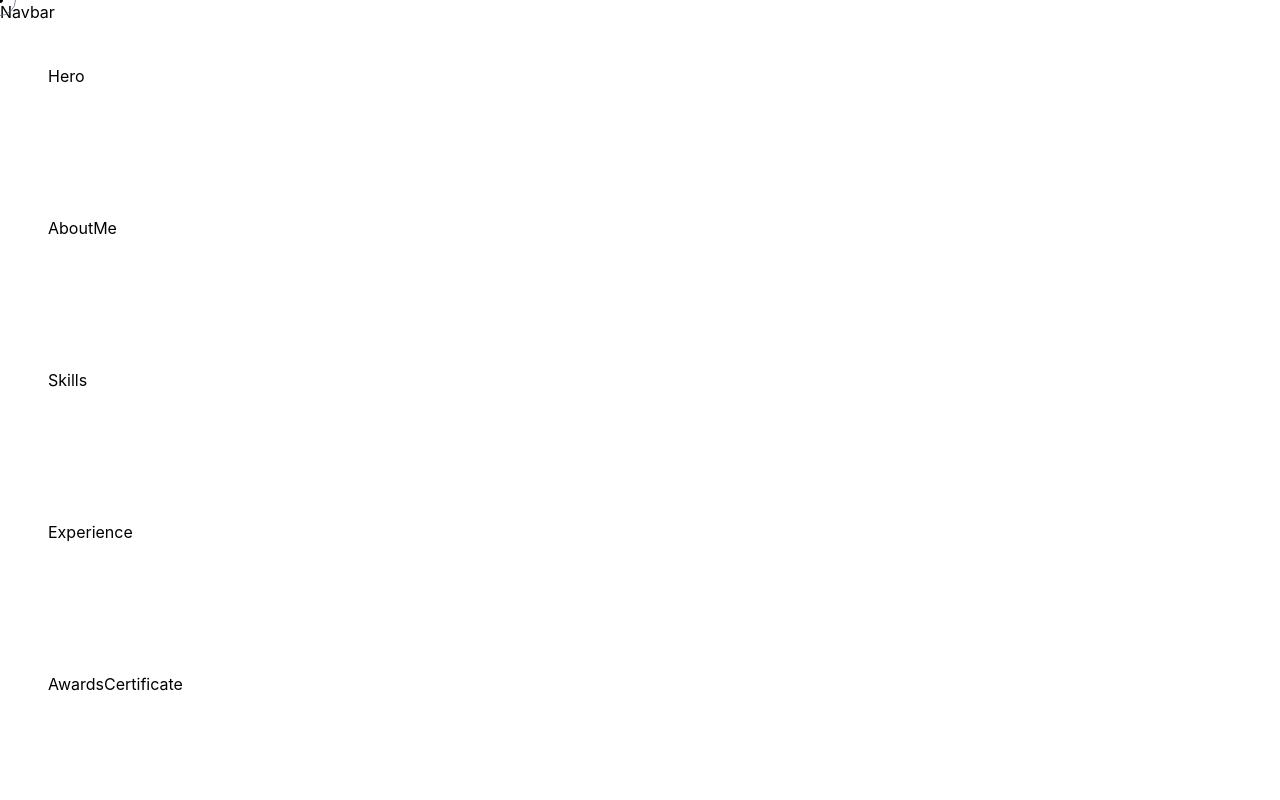
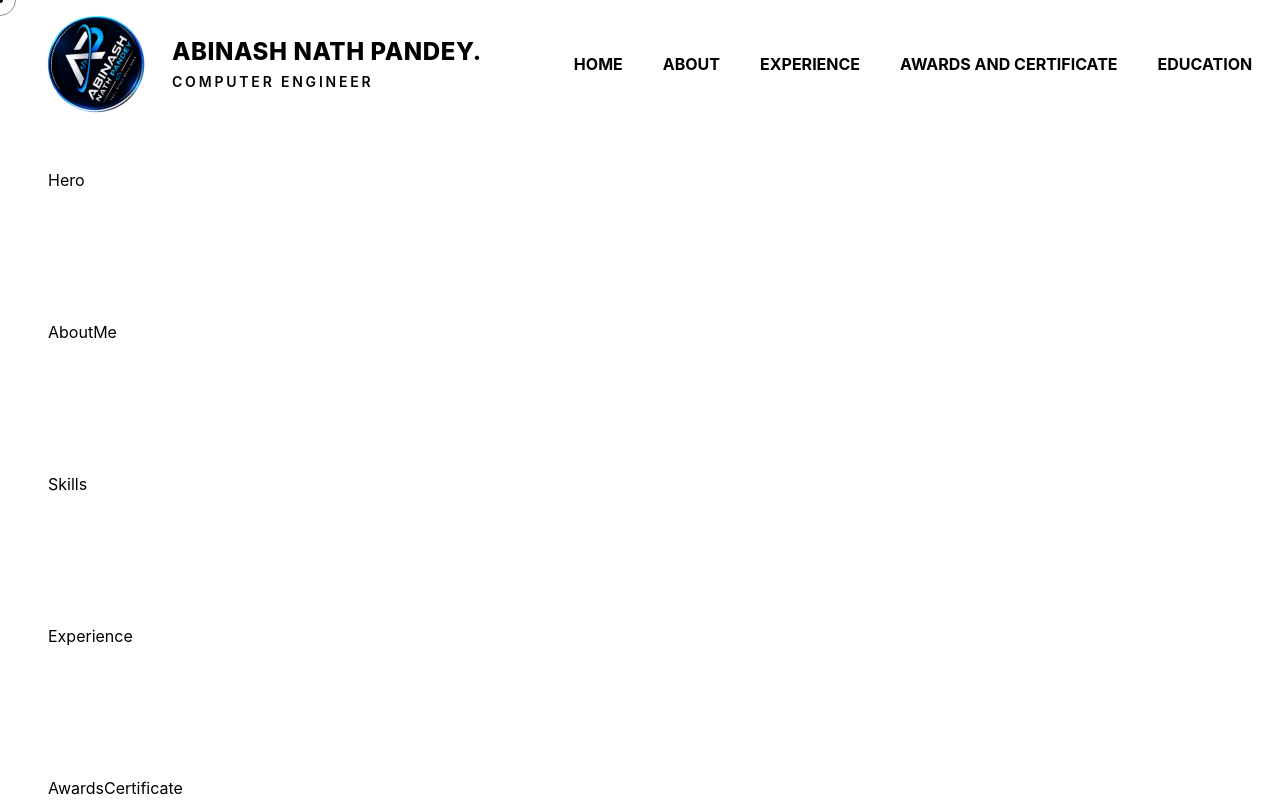
Before and after one commit to abinash2055/Abinash-Professional-Portfolio, a React (Vite) app: page / in a window 1280 px wide. Shown: the top 800 px of the page. Built offline with nearby package versions, Linux system fonts and the light colour scheme.

Commit message:
Logo Title data done

```diff
--- a/src/components/Navbar.jsx
+++ b/src/components/Navbar.jsx
@@ -1,8 +1,30 @@
 import React from 'react'
+
+// Navbar Components
+import Logo from "./navbar/Logo";
+import Title from "./navbar/Title";
+import NavLinks from './navbar/NavLinks';
 
 const Navbar = () => {
   return (
-    <div>Navbar</div>
+    <nav className="w-full px-5 py-4 sm:px-8 lg:px-12">
+      <div className="flex w-full items-center gap-4">
+
+        {/* Navbar Logo */}
+        <Logo />
+
+        {/* Navbar Title */}
+        <div className="ml-3 shrink-0">
+          <Title />
+        </div>
+
+        {/* Navigation Links */}
+        <div className="ml-16 shrink-0">
+          <NavLinks />
+        </div>
+
+      </div>
+    </nav>
   )
 }
 
--- a/src/components/navbar/Logo.jsx
+++ b/src/components/navbar/Logo.jsx
@@ -1,9 +1,71 @@
-import React from 'react'
+import React, { useEffect, useState } from 'react';
+
+// Import logo configuration and data
+import navbarLogo from "../../data/navbar/Logo"
+
 
 const Logo = () => {
+
+  // Extract logo data from configuration
+  const { logo } = navbarLogo;
+
+
+  // State to control the initial logo entrance animation
+  const [loaded, setLoaded] = useState(false);
+
+
+  // Trigger entrance animation when the component mounts
+  useEffect(() => {
+    const timer = setTimeout(() => {
+      setLoaded(true);
+    }, 100);
+
+
+    // Clear timeout when component unmounts
+    return () => clearTimeout(timer);
+  }, []);
+
+
   return (
-    <div>Logo</div>
-  )
-}
+    // Logo container: clickable and navigates to homepage
+    <a
+      href='/'
+      aria-label="Go to homepage"
+
+      // Animate logo from left to its original position
+      className={`
+        group flex shrink-0 items-center justify-center transition-all duration-[2500ms] ease-in-out
+        ${loaded
+          ? "translate-x-0 opacity-100"
+          : "-translate-x-32 opacity-0"}`}>
+
+
+      {/* Portfolio Logo Image */}
+      <img
+        src={logo.src}
+        alt={logo.alt}
+
+        // Logo size, continuous anticlockwise rotation,
+        // pause rotation on hover and keyboard focus
+        className="
+          h-20 w-20 sm:h-24 sm:w-24 object-contain
+          motion-safe:animate-spin
+          motion-safe:[animation-direction:reverse]
+          group-hover:[animation-play-state:paused]
+          group-focus-visible:[animation-play-state:paused]"
+
+        // Rotation speed: one complete revolution every 5 seconds
+        style={{ animationDuration: "5s" }}
+      />
+
+      {/* Display logo name only when enabled in Logo.js */}
+      {logo.showName && (
+        <span className="ml-3 font-bold">
+          {logo.name}
+        </span>
+      )}
+    </a>
+  );
+};
 
 export default Logo
--- a/src/components/navbar/NavLinks.jsx
+++ b/src/components/navbar/NavLinks.jsx
@@ -1,9 +1,87 @@
+
 import React from 'react'
 
+// Import navigation links configuration
+import navbarLinks from "../../data/navbar/NavLinks";
+
 const NavLinks = () => {
+
+  // Extract navigation title and links
+  const { title, links } = navbarLinks;
+
   return (
-    <div>NavLinks</div>
-  )
-}
+    <>
+      {/* Navbar entrance animation CSS */}
+      <style>
+        {`
+        @keyframes navbarSlideDown {
+          0% {
+            opacity: 0;
+            transform: translateY(-40px);
+          }
 
-export default NavLinks
+          100% {
+            opacity: 1;
+            transform: translateY(0);
+          }
+        }
+
+        .navbar-entrance {
+          opacity: 0;
+          animation: navbarSlideDown 0.8s cubic-bezier(0.16, 1, 0.3, 1) forwards;
+          will-change: transform, opacity;
+        }
+
+        @media (prefers-reduced-motion: reduce) {
+          .navbar-entrance {
+            animation: none;
+            opacity: 1;
+          }
+        }
+        `}
+      </style>
+
+      {/* NavLink Content  */}
+      <nav
+        aria-label={title}
+        className="flex items-center justify-center"
+      >
+        {/* Navigation links */}
+        <ul className="flex items-center gap-2 lg:gap-4">
+          {links.map((link) => (
+            <li key={link.id}>
+
+              {/* Individual navigation link */}
+              <a
+                href={link.path}
+                className="
+                group relative inline-block
+                rounded-lg px-3 py-2
+                text-base font-bold uppercase
+                transition-all duration-300 ease-in-out
+                focus-visible:outline-none
+                focus-visible:ring-2 focus-visible:ring-blue-500
+              "
+              >
+                {link.name}
+
+                {/* Animated underline */}
+                <span
+                  className="
+                  absolute bottom-1 left-3 right-3
+                  h-0.5 origin-left scale-x-0
+                  rounded-full bg-blue-500
+                  transition-transform duration-300
+                  group-hover:scale-x-100
+                "
+                />
+              </a>
+            </li>
+          ))}
+        </ul>
+      </nav>
+    </>
+  );
+};
+
+export default NavLinks;
--- a/src/components/navbar/Title.jsx
+++ b/src/components/navbar/Title.jsx
@@ -1,9 +1,62 @@
-import React from 'react'
+
+import React, { useEffect, useState } from "react";
+
+// Import navbar title configuration
+import navbarTitle from "../../data/navbar/Title";
 
 const Title = () => {
+
+  // Extract title information
+  const { title } = navbarTitle;
+
+  // Control entrance animation
+  const [loaded, setLoaded] = useState(false);
+
+  // Trigger animation when component mounts
+  useEffect(() => {
+    const timer = setTimeout(() => {
+      setLoaded(true);
+    }, 100);
+
+    return () => clearTimeout(timer);
+  }, []);
+
   return (
-    <div>Title</div>
-  )
-}
+    // Main title container
+    <div
+      className={`
+        relative z-10 flex min-w-0 flex-col justify-center
+        transition-all duration-[2500ms] ease-in-out
+        ${loaded
+          ? "translate-x-0 opacity-100"
+          : "translate-x-32 opacity-0"
+        }
+      `}
+    >
 
-export default Title
+      {/* Portfolio Owner Name */}
+      <h1 className="
+        whitespace-nowrap
+        text-base font-extrabold
+        tracking-wide
+        text-black
+        sm:text-xl md:text-2xl
+      ">
+        {title.name}
+      </h1>
+
+      {/* Professional Designation */}
+      <p className="
+        mt-1
+        text-[10px] font-semibold
+        uppercase tracking-[0.2em]
+        sm:text-xs md:text-sm
+      ">
+        {title.description}
+      </p>
+
+    </div>
+  );
+};
+
+export default Title;
--- /dev/null
+++ b/src/data/navbar/GetHire.js
@@ -0,0 +1,9 @@
+//  To get Hire
+
+const getHireData = {
+    text: "Hire Me",
+    path: "#contact",
+    showIcon: true,
+};
+
+export default getHireData;
--- a/src/data/navbar/Logo.js
+++ b/src/data/navbar/Logo.js
@@ -1,10 +1,12 @@
-// For Navbar Logo
+// For Navbar Logo Configuration
+
 const navbarLogo = {
     logo: {
         name: "Abinash Nath Pandey",
+        src: "/images/logo/NavbarLogo.png",
         alt: "Abinash Nath Pandey Logo",
-        showName: false
-    }
-}
+        showName: false,
+    },
+};
 
-export default navbarLogo
+export default navbarLogo;
--- a/src/data/navbar/NavLinks.js
+++ b/src/data/navbar/NavLinks.js
@@ -0,0 +1,17 @@
+// All the Pages links
+
+const navbarLinks = {
+  title: "Navigation",
+
+  links: [
+    { id: 1, name: "Home", path: "#home" },
+    { id: 2, name: "About", path: "#about" },
+    { id: 3, name: "Experience", path: "#experience" },
+    { id: 4, name: "Awards and Certificate", path: "#awards-and-certificate" },
+    { id: 5, name: "Education", path: "#education" },
+    { id: 6, name: "Projects", path: "#projects" },
+    { id: 7, name: "Contact", path: "#contact" },
+  ],
+};
+
+export default navbarLinks;
--- /dev/null
+++ b/src/data/navbar/ResumeMenu.js
@@ -0,0 +1,20 @@
+//  Resume Download
+
+const resumeMenu = {
+    title: "Resume",
+
+    items: [
+        {
+            name: "View Resume",
+            path: "/resumes/pdf/FullStack.pdf",
+            action: "view",
+        },
+        {
+            name: "Download Resume",
+            path: "/resumes/pdf/FullStack.pdf",
+            action: "download",
+        },
+    ],
+};
+
+export default resumeMenu;
--- /dev/null
+++ b/src/data/navbar/Title.js
@@ -0,0 +1,10 @@
+// Navbar Title
+
+const navbarTitle = {
+  title: {
+    name: "ABINASH NATH PANDEY.",
+    description: "COMPUTER ENGINEER",
+  },
+};
+
+export default navbarTitle;
--- /dev/null
+++ b/src/data/navbar/ToggleTheme.js
@@ -0,0 +1,9 @@
+//  To toggle Theme
+
+const toggleThemeData = {
+  lightLabel: "Light Mode",
+  darkLabel: "Dark Mode",
+  defaultTheme: "light",
+};
+
+export default toggleThemeData;
```
Also changed, not shown: src/data/navbar/Resume.js (deleted).
